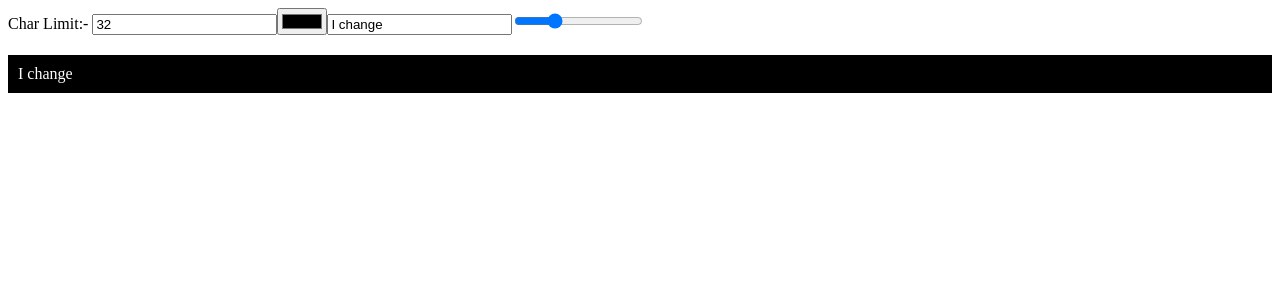
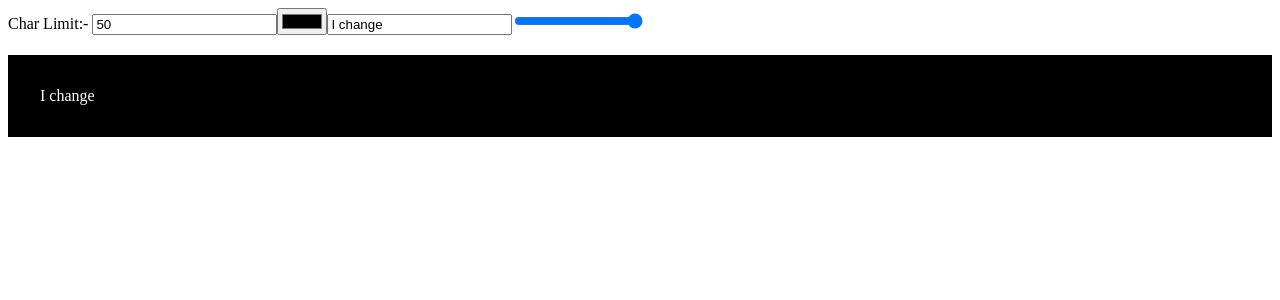
Before and after one commit to Rajsk/Mini-Website-Builder---Contest-19-02-23---6wr6ilrfnal8, a React app: page / in a window 1280 px wide. Shown: the top 300 px of the page. Built offline with nearby package versions, Linux system fonts and the light colour scheme.

Commit message:
Update App.js

```diff
--- a/src/components/App.js
+++ b/src/components/App.js
@@ -1,10 +1,10 @@
 import React, { useState } from "react";
 import "../styles/App.css";
 const App = () => {
-  const [charLimit, setCharLimit] = useState(32);
+  const [charLimit, setCharLimit] = useState(50);
   const [inputText, setInputText] = useState("I change");
   const [color, setColor] = useState("black");
-  const [padding, setPadding] = useState(10);
+  const [padding, setPadding] = useState(32);
   return (
     <div id="main">
       Char Limit:-{" "}
```
